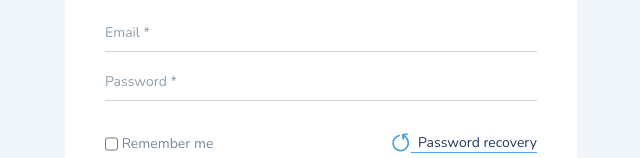
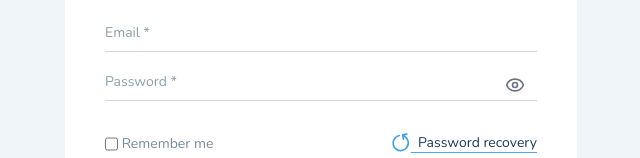
Before and after one commit to Viraj07Gurav/Multi_language_Login_page, a React (Vite) app: page / in a window 1280 px wide. Shown: the part 251-409 px from the top of the page, without its empty margins (319-959 px from the left). Built offline with nearby package versions, Linux system fonts and the light colour scheme.

Commit message:
update input field

```diff
--- a/package.json
+++ b/package.json
@@ -18,6 +18,7 @@
     "i18next": "^24.2.2",
     "i18next-browser-languagedetector": "^8.0.3",
     "i18next-http-backend": "^3.0.2",
+    "lucide-react": "^0.475.0",
     "primeicons": "^7.0.0",
     "primereact": "^10.9.2",
     "react": "^19.0.0",
--- a/src/Component/ColorSwitcher.jsx
+++ b/src/Component/ColorSwitcher.jsx
@@ -5,7 +5,7 @@ export default function ColorSwitcher() {
   const { Changetheme } = useTheme();
   const [showColors, setShowColors] = useState(false); // Toggle state
 
-  const colors = ["bg-red-100", "bg-blue-100", "bg-green-100", "bg-yellow-100"];
+  const colors = ["bg-red-200", "bg-blue-100", "bg-green-100", "bg-yellow-100"];
 
   return (
     <div className="relative flex items-center gap-3">
--- a/src/Component/Context/ThemeContext.jsx
+++ b/src/Component/Context/ThemeContext.jsx
@@ -15,7 +15,7 @@ export function ThemeProvider({children}){
     const [isRtl, setIsRtl] = useState(false); // Add RTL state
 
     const colorMap = {
-        "bg-red-100": { text: "text-white", buttonBg: "bg-linear-to-r from-[#eab9a9] to-[#c14921]", buttonText: "text-white",buttonColor:"bg-[#de9881]" },
+        "bg-red-200": { text: "text-white", buttonBg: "bg-linear-to-r from-[#eab9a9] to-[#c14921]", buttonText: "text-white",buttonColor:"bg-[#de9881]" },
         "bg-blue-100": { text: "text-white", buttonBg: "bg-linear-to-r from-[#a3c3ef] to-[#4a7ec0]", buttonText: "text-black" ,buttonColor:"bg-blue-300"},
         "bg-green-100": { text: "text-black", buttonBg: "bg-linear-to-r from-[#acefa3] to-[#4fc128]", buttonText: "text-white" ,buttonColor:"bg-[#a6e89f]"},
         "bg-yellow-100": { text: "text-red-800", buttonBg: "bg-linear-to-r from-[#e4d98f] to-[#d7b02e]", buttonText: "text-black" ,buttonColor:"bg-[#e4d98f]"},
--- a/src/Component/Signup.jsx
+++ b/src/Component/Signup.jsx
@@ -2,11 +2,13 @@ import React, { useState } from 'react'
 import { Input } from "@material-tailwind/react";
 import { useTranslation } from 'react-i18next';
 import { useTheme } from './Context/ThemeContext';
+import { Eye, EyeOff } from "lucide-react";
 
 function Signup() {
     const [fullName, setFullName] = useState("");
     const { t } = useTranslation();
-    const{color,buttonBg,buttonTextColor,buttonColor, isRtl}=useTheme()
+    const { color, buttonBg, buttonTextColor, buttonColor, isRtl } = useTheme()
+    const [showPassword, setShowPassword] = useState(false);
 
     return (
         <div className={`${color} bg-[#ffffff] p-4 mx-5 rounded-2xl md:px-8 md:mx-0`}>
@@ -37,7 +39,7 @@ function Signup() {
             <div className='w-full'>
                 <div className='p-2'>
                     <div class=" " dir={isRtl ? "rtl" : "ltr"}>  {/*flex items-center */}
-                        <div class="relative w-full" >
+                        <div class="relative w-full" dir={isRtl ? "rtl" : "ltr"}>
                             <input
                                 id="email"
                                 name="email"
@@ -51,16 +53,18 @@ function Signup() {
                             >
                                 {t('email')} <span className=''>*</span>
                             </label>
+
                         </div>
                     </div>
                 </div>
                 <div className='p-2'>
                     <div class="  " dir={isRtl ? "rtl" : "ltr"}>
-                        <div class="relative w-full">
+                        <div class="relative w-full " dir={isRtl ? "rtl" : "ltr"}>
+                            <div>
                                 <input
                                     id="username"
                                     name="username"
-                                type="password"
+                                    type={showPassword ? "text" : "password"}
                                     placeholder=""
                                     className={` ${isRtl ? "text-right" : "text-left"} w-full border-b border-gray-300 py-1 focus:border-b-1 transition-colors focus:outline-none peer bg-inherit`}
                                 />
@@ -70,6 +74,15 @@ function Signup() {
                                 >
                                     {t('password')} <span className=''>*</span>
                                 </label>
+                            </div>
+                            <button
+                                dir={isRtl ? "rtl" : "ltr"}
+                                type="button"
+                                onClick={() => setShowPassword(!showPassword)}
+                                className={`absolute inset-y-0 ${isRtl ? "left-3" : "right-3"} flex items-center`}
+                            >
+                                {showPassword ? <EyeOff className="w-5 h-5 text-gray-500" /> : <Eye className="w-5 h-5 text-gray-500" />}
+                            </button>
                         </div>
                     </div>
                 </div>
```
Also changed, not shown: 1 other file (tests, documents, lock files or other folders). Lines whose indentation alone changed are shown as unchanged.
